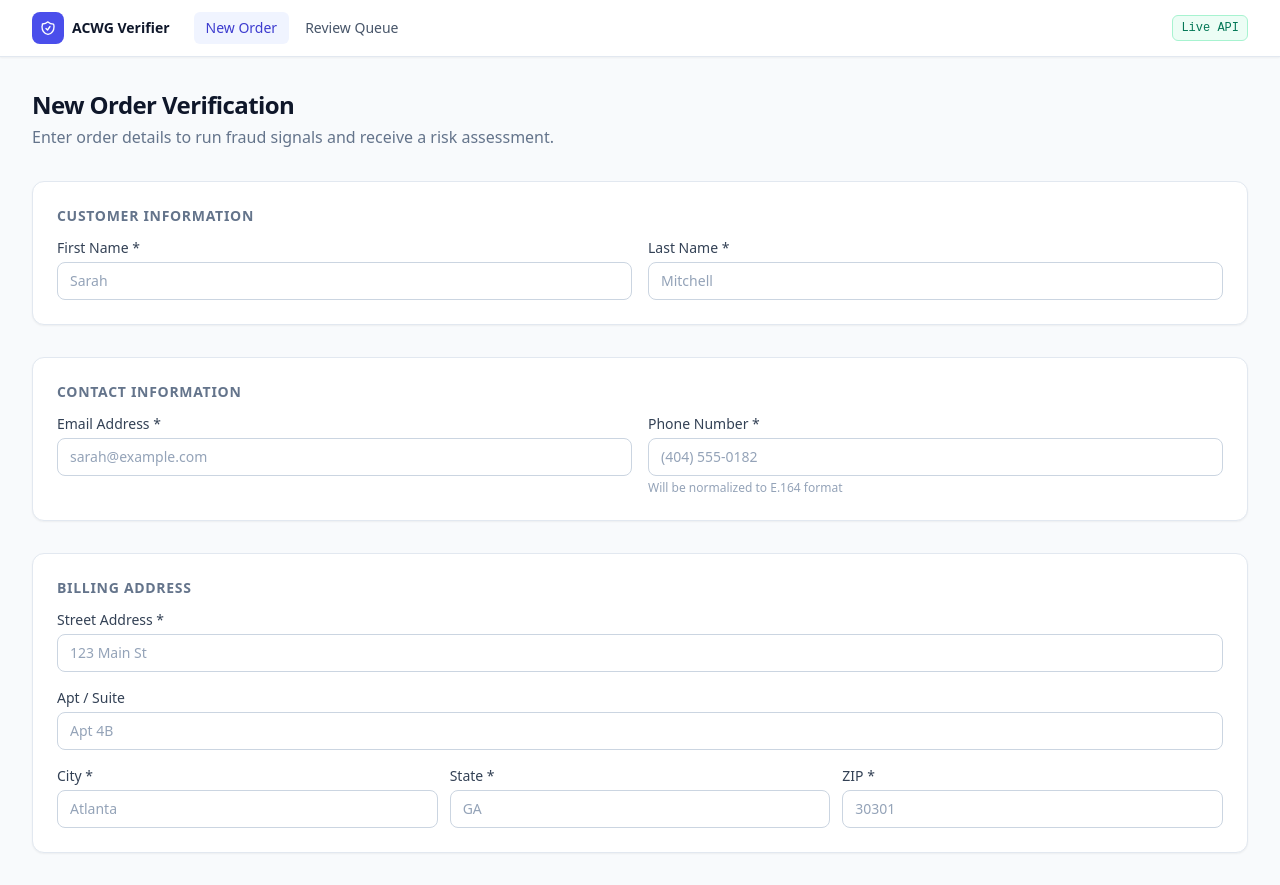
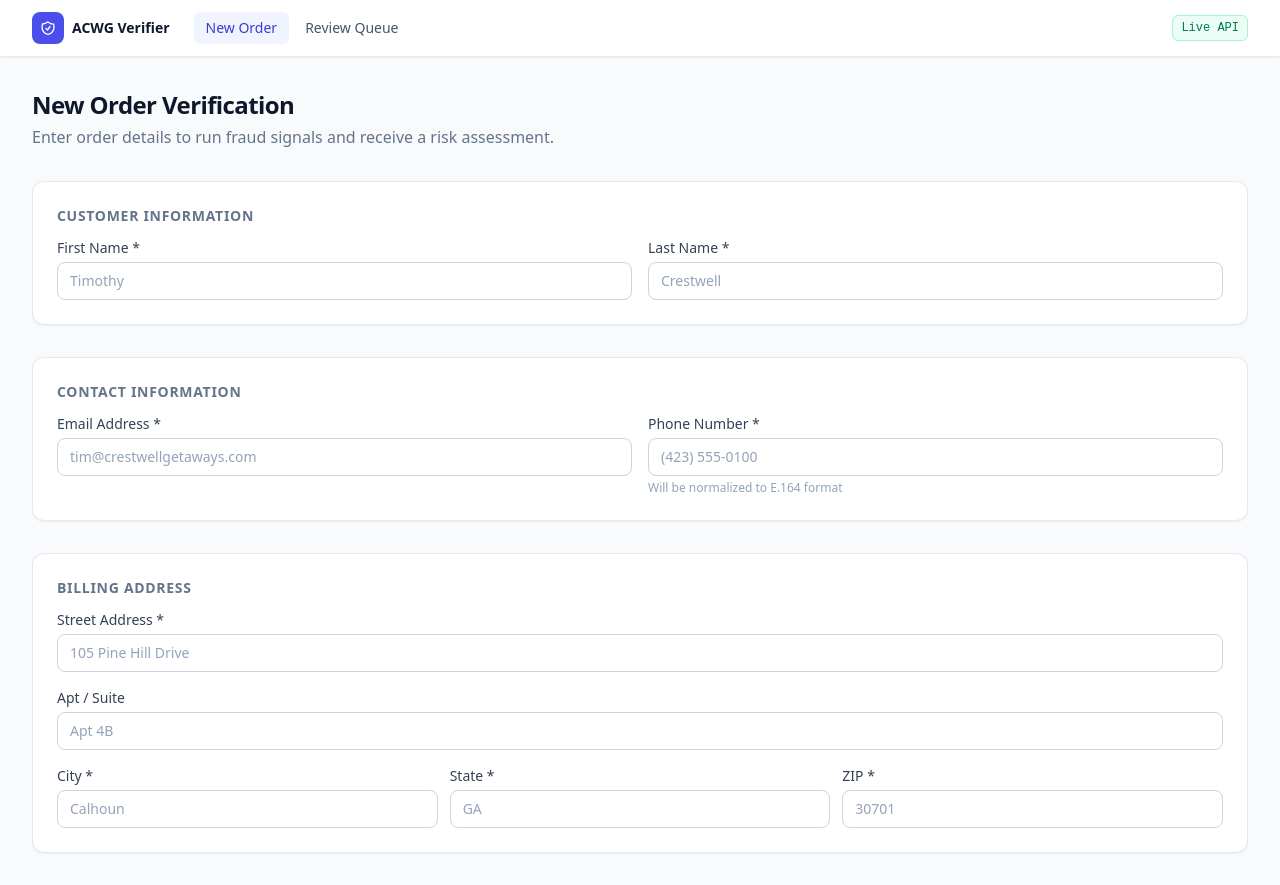
Before and after one commit to tcrestwell-CTS/acwg-verifier-prd, a Next.js app: page /orders/new in a window 1280 px wide. Shown: the top 885 px of the page. Built offline with nearby package versions, Linux system fonts and the light colour scheme.

Commit message:
fix: rewrite OrderForm with onChange mirroring for same-as-billing — no schema changes

```diff
--- a/components/OrderForm.tsx
+++ b/components/OrderForm.tsx
@@ -2,14 +2,7 @@
 
 import { useForm, useFieldArray } from "react-hook-form";
 import { zodResolver } from "@hookform/resolvers/zod";
-import { OrderPayloadSchema, AddressSchema, OrderItemSchema, type OrderPayload } from "@/lib/schemas";
-import { z } from "zod";
-
-// Form-level schema: shippingAddress is optional (we override at submit when same-as-billing)
-const FormSchema = OrderPayloadSchema.extend({
-  shippingAddress: AddressSchema.partial().optional(),
-});
-type FormValues = z.infer<typeof FormSchema>;
+import { OrderPayloadSchema, type OrderPayload } from "@/lib/schemas";
 import { normalizePhone, normalizeState, normalizeZip } from "@/lib/format";
 import { useState } from "react";
 import { LoadingSpinner } from "./ui/LoadingSpinner";
@@ -24,95 +17,6 @@ function FieldError({ message }: { message?: string }) {
   return <p className="form-error" role="alert">{message}</p>;
 }
 
-function AddressFields({
-  prefix,
-  register,
-  errors,
-  label,
-}: {
-  prefix: "billingAddress" | "shippingAddress";
-  // eslint-disable-next-line @typescript-eslint/no-explicit-any
-  register: any;
-  errors: Record<string, unknown>;
-  label: string;
-}) {
-  const e = (errors[prefix] as Record<string, { message?: string }>) ?? {};
-  return (
-    <div>
-      <h3 className="section-header">{label}</h3>
-      <div className="grid grid-cols-1 gap-4">
-        <div>
-          <label className="form-label" htmlFor={`${prefix}.line1`}>
-            Street Address *
-          </label>
-          <input
-            id={`${prefix}.line1`}
-            className="form-input"
-            placeholder="123 Main St"
-            {...register(`${prefix}.line1`)}
-          />
-          <FieldError message={e.line1?.message} />
-        </div>
-        <div>
-          <label className="form-label" htmlFor={`${prefix}.line2`}>
-            Apt / Suite
-          </label>
-          <input
-            id={`${prefix}.line2`}
-            className="form-input"
-            placeholder="Apt 4B"
-            {...register(`${prefix}.line2`)}
-          />
-        </div>
-        <div className="grid grid-cols-3 gap-3">
-          <div className="col-span-1">
-            <label className="form-label" htmlFor={`${prefix}.city`}>
-              City *
-            </label>
-            <input
-              id={`${prefix}.city`}
-              className="form-input"
-              placeholder="Atlanta"
-              {...register(`${prefix}.city`)}
-            />
-            <FieldError message={e.city?.message} />
-          </div>
-          <div>
-            <label className="form-label" htmlFor={`${prefix}.state`}>
-              State *
-            </label>
-            <input
-              id={`${prefix}.state`}
-              className="form-input uppercase"
-              placeholder="GA"
-              maxLength={2}
-              {...register(`${prefix}.state`, {
-                setValueAs: (v) => normalizeState(v),
-              })}
-            />
-            <FieldError message={e.state?.message} />
-          </div>
-          <div>
-            <label className="form-label" htmlFor={`${prefix}.postalCode`}>
-              ZIP *
-            </label>
-            <input
-              id={`${prefix}.postalCode`}
-              className="form-input"
-              placeholder="30301"
-              maxLength={10}
-              {...register(`${prefix}.postalCode`, {
-                setValueAs: (v) => normalizeZip(v),
-              })}
-            />
-            <FieldError message={e.postalCode?.message} />
-          </div>
-        </div>
-      </div>
-    </div>
-  );
-}
-
 export function OrderForm({ onSubmit, isLoading }: OrderFormProps) {
   const [sameAddress, setSameAddress] = useState(true);
   const [panWarning, setPanWarning] = useState(false);
@@ -124,8 +28,8 @@ export function OrderForm({ onSubmit, isLoading }: OrderFormProps) {
     getValues,
     setValue,
     formState: { errors },
-  } = useForm<FormValues>({
-    resolver: zodResolver(FormSchema),
+  } = useForm<OrderPayload>({
+    resolver: zodResolver(OrderPayloadSchema),
     defaultValues: {
       items: [{ sku: "", name: "", qty: 1, price: "" as unknown as number }],
       paymentMeta: {},
@@ -137,117 +41,127 @@ export function OrderForm({ onSubmit, isLoading }: OrderFormProps) {
 
   const { fields, append, remove } = useFieldArray({ control, name: "items" });
 
+  // Mirror a billing field change into shipping when same-as-billing is on
+  const mirrorToShipping = (field: keyof OrderPayload["billingAddress"], value: string) => {
+    if (sameAddress) {
+      setValue(`shippingAddress.${field}` as never, value as never, { shouldValidate: false });
+    }
+  };
+
   const handleSameAddressToggle = (checked: boolean) => {
     setSameAddress(checked);
     if (checked) {
       const billing = getValues("billingAddress");
-      setValue("shippingAddress", billing);
+      setValue("shippingAddress", { ...billing }, { shouldValidate: false });
     }
   };
 
-  const handleCardLast4Change = (e: React.ChangeEvent<HTMLInputElement>) => {
-    const val = e.target.value;
-    // Detect potential full PAN entry
-    if (val.length > 4 || /\d{13,}/.test(val)) {
-      setPanWarning(true);
-    } else {
-      setPanWarning(false);
-    }
-  };
-
-  const submit = async (data: FormValues) => {
-    const normalized = {
+  const submit = async (data: OrderPayload) => {
+    const normalized: OrderPayload = {
       ...data,
       contact: {
         ...data.contact,
         phone: normalizePhone(data.contact.phone),
       },
-      // Always derive shipping from billing when checked — don't rely on setValue timing
       shippingAddress: sameAddress ? data.billingAddress : data.shippingAddress,
     };
-    await onSubmit(normalized as OrderPayload);
+    await onSubmit(normalized);
   };
 
-  const billingErrors = errors.billingAddress as Record<string, { message?: string }> | undefined;
-  const shippingErrors = errors.shippingAddress as Record<string, { message?: string }> | undefined;
+  const be = errors.billingAddress as Record<string, { message?: string }> | undefined;
+  const se = errors.shippingAddress as Record<string, { message?: string }> | undefined;
 
   return (
-    <form onSubmit={handleSubmit(submit, (errors) => { console.error("Form validation errors:", JSON.stringify(errors, null, 2)); })} noValidate className="space-y-8">
-      {/* Customer Info */}
+    <form
+      onSubmit={handleSubmit(submit, (errs) => {
+        console.error("Form errors:", JSON.stringify(errs, null, 2));
+      })}
+      noValidate
+      className="space-y-8"
+    >
+      {/* Customer */}
       <div className="card p-6">
         <h2 className="section-header">Customer Information</h2>
         <div className="grid grid-cols-2 gap-4">
           <div>
-            <label className="form-label" htmlFor="firstName">
-              First Name *
-            </label>
-            <input
-              id="firstName"
-              className="form-input"
-              placeholder="Sarah"
-              {...register("customer.firstName")}
-            />
+            <label className="form-label" htmlFor="firstName">First Name *</label>
+            <input id="firstName" className="form-input" placeholder="Timothy" {...register("customer.firstName")} />
             <FieldError message={errors.customer?.firstName?.message} />
           </div>
           <div>
-            <label className="form-label" htmlFor="lastName">
-              Last Name *
-            </label>
-            <input
-              id="lastName"
-              className="form-input"
-              placeholder="Mitchell"
-              {...register("customer.lastName")}
-            />
+            <label className="form-label" htmlFor="lastName">Last Name *</label>
+            <input id="lastName" className="form-input" placeholder="Crestwell" {...register("customer.lastName")} />
             <FieldError message={errors.customer?.lastName?.message} />
           </div>
         </div>
       </div>
 
-      {/* Contact Info */}
+      {/* Contact */}
       <div className="card p-6">
         <h2 className="section-header">Contact Information</h2>
         <div className="grid grid-cols-2 gap-4">
           <div>
-            <label className="form-label" htmlFor="email">
-              Email Address *
-            </label>
-            <input
-              id="email"
-              type="email"
-              className="form-input"
-              placeholder="sarah@example.com"
-              {...register("contact.email")}
-            />
+            <label className="form-label" htmlFor="email">Email Address *</label>
+            <input id="email" type="email" className="form-input" placeholder="tim@crestwellgetaways.com" {...register("contact.email")} />
             <FieldError message={errors.contact?.email?.message} />
           </div>
           <div>
-            <label className="form-label" htmlFor="phone">
-              Phone Number *
-            </label>
-            <input
-              id="phone"
-              type="tel"
-              className="form-input"
-              placeholder="(404) 555-0182"
-              {...register("contact.phone")}
-            />
+            <label className="form-label" htmlFor="phone">Phone Number *</label>
+            <input id="phone" type="tel" className="form-input" placeholder="(423) 555-0100" {...register("contact.phone")} />
             <FieldError message={errors.contact?.phone?.message} />
-            <p className="text-xs text-slate-400 mt-1">
-              Will be normalized to E.164 format
-            </p>
+            <p className="text-xs text-slate-400 mt-1">Will be normalized to E.164 format</p>
           </div>
         </div>
       </div>
 
       {/* Billing Address */}
       <div className="card p-6">
-        <AddressFields
-          prefix="billingAddress"
-          register={register}
-          errors={{ billingAddress: billingErrors }}
-          label="Billing Address"
-        />
+        <h2 className="section-header">Billing Address</h2>
+        <div className="grid grid-cols-1 gap-4">
+          <div>
+            <label className="form-label" htmlFor="bill-line1">Street Address *</label>
+            <input id="bill-line1" className="form-input" placeholder="105 Pine Hill Drive"
+              {...register("billingAddress.line1", {
+                onChange: (e) => mirrorToShipping("line1", e.target.value),
+              })} />
+            <FieldError message={be?.line1?.message} />
+          </div>
+          <div>
+            <label className="form-label" htmlFor="bill-line2">Apt / Suite</label>
+            <input id="bill-line2" className="form-input" placeholder="Apt 4B"
+              {...register("billingAddress.line2", {
+                onChange: (e) => mirrorToShipping("line2", e.target.value),
+              })} />
+          </div>
+          <div className="grid grid-cols-3 gap-3">
+            <div className="col-span-1">
+              <label className="form-label" htmlFor="bill-city">City *</label>
+              <input id="bill-city" className="form-input" placeholder="Calhoun"
+                {...register("billingAddress.city", {
+                  onChange: (e) => mirrorToShipping("city", e.target.value),
+                })} />
+              <FieldError message={be?.city?.message} />
+            </div>
+            <div>
+              <label className="form-label" htmlFor="bill-state">State *</label>
+              <input id="bill-state" className="form-input uppercase" placeholder="GA" maxLength={2}
+                {...register("billingAddress.state", {
+                  setValueAs: (v) => normalizeState(v),
+                  onChange: (e) => mirrorToShipping("state", normalizeState(e.target.value)),
+                })} />
+              <FieldError message={be?.state?.message} />
+            </div>
+            <div>
+              <label className="form-label" htmlFor="bill-zip">ZIP *</label>
+              <input id="bill-zip" className="form-input" placeholder="30701" maxLength={10}
+                {...register("billingAddress.postalCode", {
+                  setValueAs: (v) => normalizeZip(v),
+                  onChange: (e) => mirrorToShipping("postalCode", normalizeZip(e.target.value)),
+                })} />
+              <FieldError message={be?.postalCode?.message} />
+            </div>
+          </div>
+        </div>
       </div>
 
       {/* Shipping Address */}
@@ -264,18 +178,39 @@ export function OrderForm({ onSubmit, isLoading }: OrderFormProps) {
             Same as billing
           </label>
         </div>
-        {!sameAddress && (
-          <AddressFields
-            prefix="shippingAddress"
-            register={register}
-            errors={{ shippingAddress: shippingErrors }}
-            label="Shipping Address"
-          />
-        )}
-        {sameAddress && (
-          <p className="text-sm text-slate-500 italic">
-            Shipping address will match billing address.
-          </p>
+        {sameAddress ? (
+          <p className="text-sm text-slate-500 italic">Shipping address will match billing address.</p>
+        ) : (
+          <div className="grid grid-cols-1 gap-4">
+            <div>
+              <label className="form-label" htmlFor="ship-line1">Street Address *</label>
+              <input id="ship-line1" className="form-input" placeholder="123 Main St" {...register("shippingAddress.line1")} />
+              <FieldError message={se?.line1?.message} />
+            </div>
+            <div>
+              <label className="form-label" htmlFor="ship-line2">Apt / Suite</label>
+              <input id="ship-line2" className="form-input" placeholder="Apt 4B" {...register("shippingAddress.line2")} />
+            </div>
+            <div className="grid grid-cols-3 gap-3">
+              <div className="col-span-1">
+                <label className="form-label" htmlFor="ship-city">City *</label>
+                <input id="ship-city" className="form-input" {...register("shippingAddress.city")} />
+                <FieldError message={se?.city?.message} />
+              </div>
+              <div>
+                <label className="form-label" htmlFor="ship-state">State *</label>
+                <input id="ship-state" className="form-input uppercase" maxLength={2}
+                  {...register("shippingAddress.state", { setValueAs: normalizeState })} />
+                <FieldError message={se?.state?.message} />
+              </div>
+              <div>
+                <label className="form-label" htmlFor="ship-zip">ZIP *</label>
+                <input id="ship-zip" className="form-input" maxLength={10}
+                  {...register("shippingAddress.postalCode", { setValueAs: normalizeZip })} />
+                <FieldError message={se?.postalCode?.message} />
+              </div>
+            </div>
+          </div>
         )}
       </div>
 
@@ -283,79 +218,36 @@ export function OrderForm({ onSubmit, isLoading }: OrderFormProps) {
       <div className="card p-6">
         <div className="flex items-center justify-between mb-4">
           <h2 className="section-header mb-0">Order Items</h2>
-          <button
-            type="button"
-            onClick={() => append({ sku: "", name: "", qty: 1, price: 0 })}
-            className="btn-secondary text-xs"
-          >
+          <button type="button" onClick={() => append({ sku: "", name: "", qty: 1, price: "" as unknown as number })} className="btn-secondary text-xs">
             + Add Item
           </button>
         </div>
         <div className="space-y-3">
           {fields.map((field, idx) => (
-            <div
-              key={field.id}
-              className="grid grid-cols-12 gap-3 items-start p-3 bg-slate-50 rounded-lg"
-            >
+            <div key={field.id} className="grid grid-cols-12 gap-3 items-start p-3 bg-slate-50 rounded-lg">
               <div className="col-span-2">
-                <label className="form-label text-xs" htmlFor={`sku-${idx}`}>
-                  SKU
-                </label>
-                <input
-                  id={`sku-${idx}`}
-                  className="form-input text-xs"
-                  placeholder="TRV-001"
-                  {...register(`items.${idx}.sku`)}
-                />
+                <label className="form-label text-xs" htmlFor={`sku-${idx}`}>SKU</label>
+                <input id={`sku-${idx}`} className="form-input text-xs" placeholder="TRV-001" {...register(`items.${idx}.sku`)} />
                 <FieldError message={errors.items?.[idx]?.sku?.message} />
               </div>
               <div className="col-span-5">
-                <label className="form-label text-xs" htmlFor={`name-${idx}`}>
-                  Description
-                </label>
-                <input
-                  id={`name-${idx}`}
-                  className="form-input text-xs"
-                  placeholder="Caribbean Cruise Deposit"
-                  {...register(`items.${idx}.name`)}
-                />
+                <label className="form-label text-xs" htmlFor={`name-${idx}`}>Description</label>
+                <input id={`name-${idx}`} className="form-input text-xs" placeholder="Caribbean Cruise Deposit" {...register(`items.${idx}.name`)} />
                 <FieldError message={errors.items?.[idx]?.name?.message} />
               </div>
               <div className="col-span-2">
-                <label className="form-label text-xs" htmlFor={`qty-${idx}`}>
-                  Qty
-                </label>
-                <input
-                  id={`qty-${idx}`}
-                  type="number"
-                  min={1}
-                  className="form-input text-xs"
-                  {...register(`items.${idx}.qty`, { valueAsNumber: true })}
-                />
+                <label className="form-label text-xs" htmlFor={`qty-${idx}`}>Qty</label>
+                <input id={`qty-${idx}`} type="number" min={1} className="form-input text-xs" {...register(`items.${idx}.qty`, { valueAsNumber: true })} />
                 <FieldError message={errors.items?.[idx]?.qty?.message} />
               </div>
               <div className="col-span-2">
-                <label className="form-label text-xs" htmlFor={`price-${idx}`}>
-                  Price ($)
-                </label>
-                <input
-                  id={`price-${idx}`}
-                  type="number"
-                  min={0}
-                  step={0.01}
-                  className="form-input text-xs"
-                  {...register(`items.${idx}.price`, { valueAsNumber: true })}
-                />
+                <label className="form-label text-xs" htmlFor={`price-${idx}`}>Price ($)</label>
+                <input id={`price-${idx}`} type="number" min={0.01} step={0.01} className="form-input text-xs" {...register(`items.${idx}.price`, { valueAsNumber: true })} />
                 <FieldError message={errors.items?.[idx]?.price?.message} />
               </div>
               <div className="col-span-1 pt-6">
                 {fields.length > 1 && (
-                  <button
-                    type="button"
-                    onClick={() => remove(idx)}
-                    className="p-2 text-red-400 hover:text-red-600 hover:bg-red-50 rounded-lg transition-colors"
-                    aria-label="Remove item"
-                  >
+                  <button type="button" onClick={() => remove(idx)} className="p-2 text-red-400 hover:text-red-600 hover:bg-red-50 rounded-lg transition-colors" aria-label="Remove item">
                     <svg className="w-4 h-4" fill="none" viewBox="0 0 24 24" stroke="currentColor" strokeWidth={2}>
                       <path strokeLinecap="round" strokeLinejoin="round" d="M6 18L18 6M6 6l12 12" />
                     </svg>
@@ -365,63 +257,35 @@ export function OrderForm({ onSubmit, isLoading }: OrderFormProps) {
             </div>
           ))}
         </div>
-        {errors.items && typeof errors.items.message === "string" && (
-          <FieldError message={errors.items.message} />
-        )}
       </div>
 
-      {/* Payment Meta */}
+      {/* Payment */}
       <div className="card p-6">
         <h2 className="section-header">Payment Information</h2>
         <p className="text-xs text-slate-500 mb-4 p-3 bg-amber-50 border border-amber-200 rounded-lg">
-          ⚠ Do not enter full card numbers. Only last 4 digits and BIN are
-          accepted for fraud signal purposes.
+          ⚠ Do not enter full card numbers. Only last 4 digits and BIN are accepted.
         </p>
         <div className="grid grid-cols-3 gap-4">
           <div>
-            <label className="form-label" htmlFor="cardLast4">
-              Last 4 Digits
-            </label>
-            <input
-              id="cardLast4"
-              className="form-input font-mono"
-              placeholder="4242"
-              maxLength={4}
-              inputMode="numeric"
+            <label className="form-label" htmlFor="cardLast4">Last 4 Digits</label>
+            <input id="cardLast4" className="form-input font-mono" placeholder="4242" maxLength={4} inputMode="numeric"
               {...register("paymentMeta.cardLast4", {
-                onChange: handleCardLast4Change,
-              })}
-            />
-            {panWarning && (
-              <p className="text-xs text-red-600 mt-1 font-medium">
-                ⛔ Do not enter a full card number — last 4 digits only.
-              </p>
-            )}
+                onChange: (e) => {
+                  if (e.target.value.length > 4) setPanWarning(true);
+                  else setPanWarning(false);
+                },
+              })} />
+            {panWarning && <p className="text-xs text-red-600 mt-1 font-medium">⛔ Last 4 digits only — do not enter full card number.</p>}
             <FieldError message={errors.paymentMeta?.cardLast4?.message} />
           </div>
           <div>
-            <label className="form-label" htmlFor="bin">
-              BIN (6 digits)
-            </label>
-            <input
-              id="bin"
-              className="form-input font-mono"
-              placeholder="424242"
-              maxLength={6}
-              inputMode="numeric"
-              {...register("paymentMeta.bin")}
-            />
+            <label className="form-label" htmlFor="bin">BIN (6 digits)</label>
+            <input id="bin" className="form-input font-mono" placeholder="424242" maxLength={6} inputMode="numeric" {...register("paymentMeta.bin")} />
             <FieldError message={errors.paymentMeta?.bin?.message} />
           </div>
           <div>
-            <label className="form-label" htmlFor="brand">
-              Card Brand
-            </label>
-            <select
-              id="brand"
-              className="form-input"
-              {...register("paymentMeta.brand")}
-            >
+            <label className="form-label" htmlFor="brand">Card Brand</label>
+            <select id="brand" className="form-input" {...register("paymentMeta.brand")}>
               <option value="">— Select —</option>
               <option value="Visa">Visa</option>
               <option value="Mastercard">Mastercard</option>
@@ -437,42 +301,21 @@ export function OrderForm({ onSubmit, isLoading }: OrderFormProps) {
         <h2 className="section-header">Session Context (optional)</h2>
         <div className="grid grid-cols-2 gap-4">
           <div>
-            <label className="form-label" htmlFor="ip">
-              Customer IP Address
-            </label>
-            <input
-              id="ip"
-              className="form-input font-mono text-sm"
-              placeholder="75.148.22.100"
-              {...register("context.ip")}
-            />
+            <label className="form-label" htmlFor="ip">Customer IP Address</label>
+            <input id="ip" className="form-input font-mono text-sm" placeholder="75.148.22.100" {...register("context.ip")} />
           </div>
           <div>
-            <label className="form-label" htmlFor="userAgent">
-              User Agent
-            </label>
-            <input
-              id="userAgent"
-              className="form-input text-sm"
-              placeholder="Mozilla/5.0…"
-              {...register("context.userAgent")}
-            />
+            <label className="form-label" htmlFor="userAgent">User Agent</label>
+            <input id="userAgent" className="form-input text-sm" placeholder="Mozilla/5.0…" {...register("context.userAgent")} />
           </div>
         </div>
       </div>
 
       {/* Submit */}
       <div className="flex justify-end">
-        <button
-          type="submit"
-          disabled={isLoading}
-          className="btn-primary px-8 py-3 text-base"
-        >
+        <button type="submit" disabled={isLoading} className="btn-primary px-8 py-3 text-base">
           {isLoading ? (
-            <>
-              <LoadingSpinner size="sm" />
-              Running Verification…
-            </>
+            <><LoadingSpinner size="sm" /> Running Verification…</>
           ) : (
             <>
               <svg className="w-5 h-5" fill="none" viewBox="0 0 24 24" stroke="currentColor" strokeWidth={2}>
```
